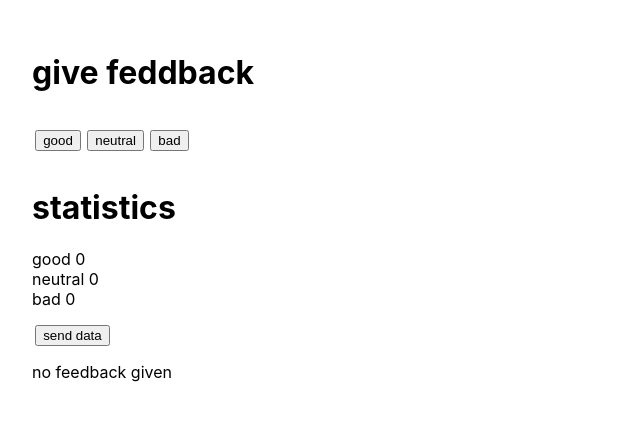
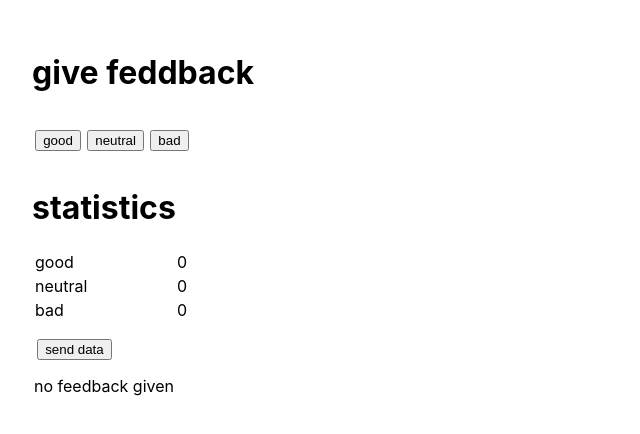
Before and after one commit to luisriego/fullstackopen-bootcamp, a React (Create React App) app in the folder part1/unicafe/: page / in a window 1280 px wide. Shown: the top 434 px of the page, without its empty margins (0-640 px from the left). Built offline with nearby package versions, Linux system fonts and the light colour scheme.

Commit message:
exercice 1.11 working properly

```diff
--- a/part1/unicafe/src/App.js
+++ b/part1/unicafe/src/App.js
@@ -32,11 +32,13 @@ function App() {
         <Button action={badClicked} text={'bad'} />
       </div>
       <h1>statistics</h1>
-      <Statistic text={'good'} value={good}/>
-      <Statistic text={'neutral'} value={neutral}/>
-      <Statistic text={'bad'} value={bad}/>
+      <table>
+        <Statistic text={'good'} value={good}/>
+        <Statistic text={'neutral'} value={neutral}/>
+        <Statistic text={'bad'} value={bad}/>
 
-      < Statistics good={good} bad={bad} neutral={neutral} />
+        < Statistics good={good} bad={bad} neutral={neutral} />
+      </table>
     </div>
   )
 }
--- a/part1/unicafe/src/components/Average/index.js
+++ b/part1/unicafe/src/components/Average/index.js
@@ -4,6 +4,6 @@ export default function Average({good, bad, neutral}) {
     const average = (good - bad) / total
 
     return (
-        <>{average}%</>
+        <>{(Math.floor(average * 100) / 100).toFixed(2)}%</>
     )
 }
--- a/part1/unicafe/src/components/Positive/index.js
+++ b/part1/unicafe/src/components/Positive/index.js
@@ -1,8 +1,9 @@
 
 export default function Positive({good, bad, neutral}) {
     const total = good + neutral + bad
+    const result = good / total * 100
 
     return (
-        <>{good / total * 100}%</>
+        <>{(Math.floor(result * 100) / 100).toFixed(2)}%</>
     )
 }
--- a/part1/unicafe/src/components/Statistic/index.js
+++ b/part1/unicafe/src/components/Statistic/index.js
@@ -3,7 +3,10 @@ import React from 'react'
 export const Statistic = ({text, value}) => {
     return (
         <>
-            <p>{text} {value}</p>
+            <tr>
+                <td>{text}</td>
+                <td>{value}</td>
+            </tr>
         </>
     )
 }
--- a/part1/unicafe/src/components/Statistics/index.js
+++ b/part1/unicafe/src/components/Statistics/index.js
@@ -23,9 +23,18 @@ export default function Statistics({good, bad, neutral}) {
                         <p>no feedback given</p>
                     </>
                 :   <>
-                        <p>all <Total parts={[good, neutral, bad]} /></p>
-                        <p>average <Average good={good} bad={bad} neutral={neutral} /></p>
-                        <p>positive <Positive good={good} bad={bad} neutral={neutral} /></p>
+                        <tr>
+                            <td>all</td>
+                            <td><Total parts={[good, neutral, bad]} /></td>
+                        </tr>
+                        <tr>
+                            <td>average</td>
+                            <td><Average good={good} bad={bad} neutral={neutral} /></td>
+                        </tr>
+                        <tr>
+                            <td>positive</td>
+                            <td><Positive good={good} bad={bad} neutral={neutral} /></td>
+                        </tr>
                     </>
         }
         </>
```
